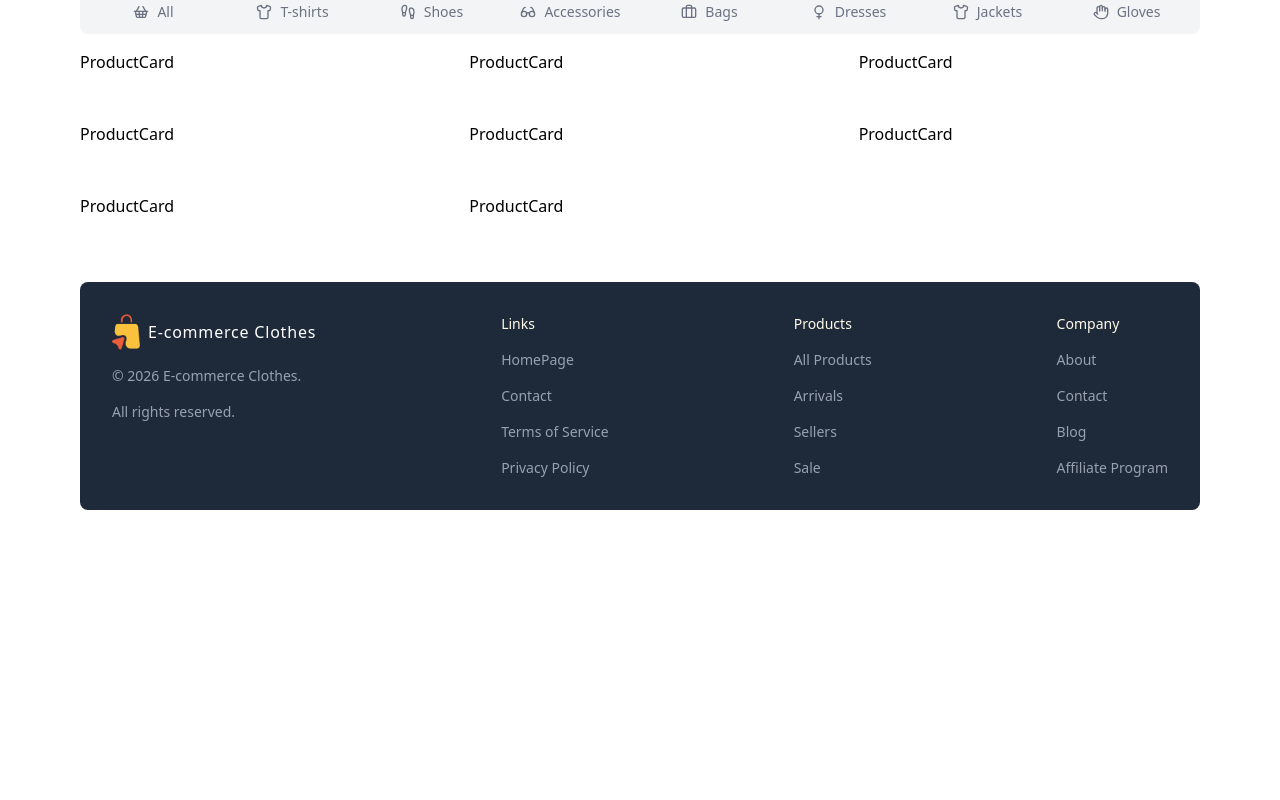
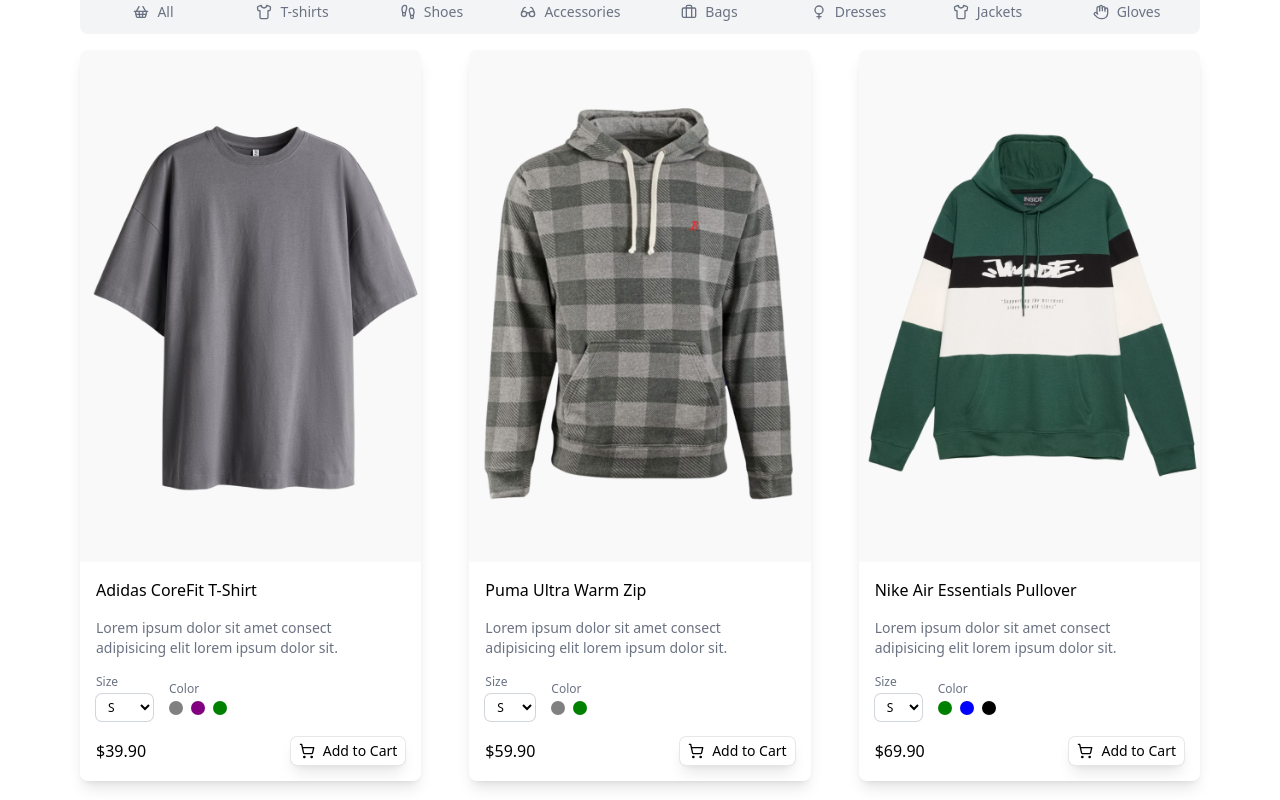
Before and after one commit to Noodle96/fullstack-ecommerce-monorepo, a Next.js app in the folder client/: page / in a window 1280 px wide. Shown: the part 500-1300 px from the top of the page. Before the commit the page ends 1026 px from the top, so only its background shows below. Built offline with nearby package versions, Linux system fonts and the light colour scheme.

Commit message:
Interactive product card design

```diff
--- a/client/src/components/ProductCard.tsx
+++ b/client/src/components/ProductCard.tsx
@@ -1,10 +1,74 @@
 "use client"
 
 import { ProductType } from "@/types"
+import { ShoppingCart } from "lucide-react"
+import Image from "next/image"
+import Link from "next/link"
 
 const ProductCard = ({ product }: { product: ProductType }) => {
     return (
-        <div className=''>ProductCard</div>
+        <div className='shadow-lg rounded-lg overflow-hidden'>
+            {/* IMAGE */}
+            <Link
+                href={`/products/${product.id}`}
+            >
+                <div className="relative aspect-[2/3]">
+                    <Image
+                        src={product.images[product.colors[0]]}
+                        alt={product.name}
+                        fill
+                        sizes="(max-width: 768px) 50vw, 25vw"
+                        className="object-cover hover:scale-105 transition-all duration-300"
+                    />
+                </div>
+            </Link>
+
+            {/* PRODUCT DETAILS */}
+            <div className="flex flex-col gap-4 p-4">
+                <h1 className="font-medium">{product.name}</h1>
+                <p className="text-sm text-gray-500">{product.shortDescription}</p>
+                {/* PRODUCT TYPES */}
+                <div className="flex flex-row items-center gap-4 text-xs">
+                    {/* SIZES */}
+                    <div className="flex flex-col gap-1">
+                        <span className="text-gray-500">Size</span>
+                        <select name="size" id="size" className="ring ring-gray-300 rounded-md px-2 py-1">
+                            {product.sizes.map(size => (
+                                <option key={size} value={size}>{size.toUpperCase()}</option>
+                            ))}
+                        </select>
+                    </div>
+
+                    {/* COLORS */}
+                    <div className="flex flex-col gap-1">
+                        <span className="text-gray-500">Color</span>
+                        <div className="flex flex-row items-center gap-2">
+                            {product.colors.map(color => (
+                                <div className="" key={color}>
+                                    <div
+                                        className="w-[14px] h-[14px] rounded-full"
+                                        style={{ backgroundColor: color }}
+                                    >
+
+                                    </div>
+                                </div>
+                            ))}
+                        </div>
+                    </div>
+                </div>
+                {/* PRICE AND ADD TO CART BUTTON */}
+                <div className="flex flex-row items-center justify-between">
+                    <p>${product.price.toFixed(2)}</p>
+                    <button
+                        className="ring-1 ring-gray-200 shadow-lg rounded-md px-2 py-1 text-sm cursor-pointer hover:text-white hover:bg-black transition-all duration-300 flex flex-row items-center gap-2"
+                    >
+                        <ShoppingCart className="w-4 h-4" />
+                        Add to Cart
+                    </button>
+                </div>
+
+            </div>
+        </div>
     )
 }
 
```
